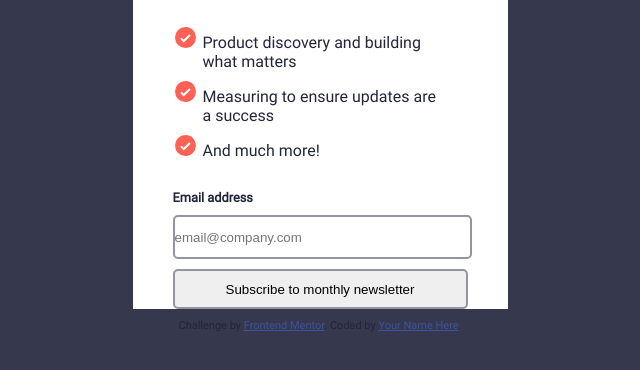
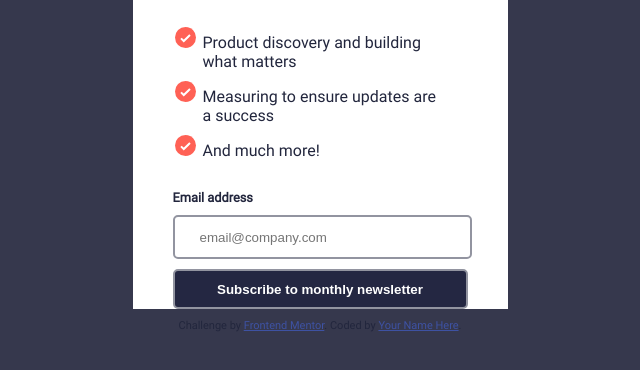
Before and after one commit to felipe1000/newsletter, a plain HTML site: page index.html in a window 1280 px wide. Shown: the part 394-764 px from the top of the page, without its empty margins (320-960 px from the left). Drawn offline with Linux system fonts and the light colour scheme.

Commit message:
Form styles

```diff
--- a/style/style.css
+++ b/style/style.css
@@ -64,6 +64,15 @@ input{
     height: 40px;
     border: 2px solid hsl(231, 7%, 60%);
     border-radius: 5px;
+    text-indent: 25px;
+}
+
+input[type="button"] {
+    text-align: center;
+    text-indent: 0px;
+    background-color: hsl(234, 29%, 20%);
+    color: white;
+    font-weight: 700;
 }
 
 #illustration{
```
